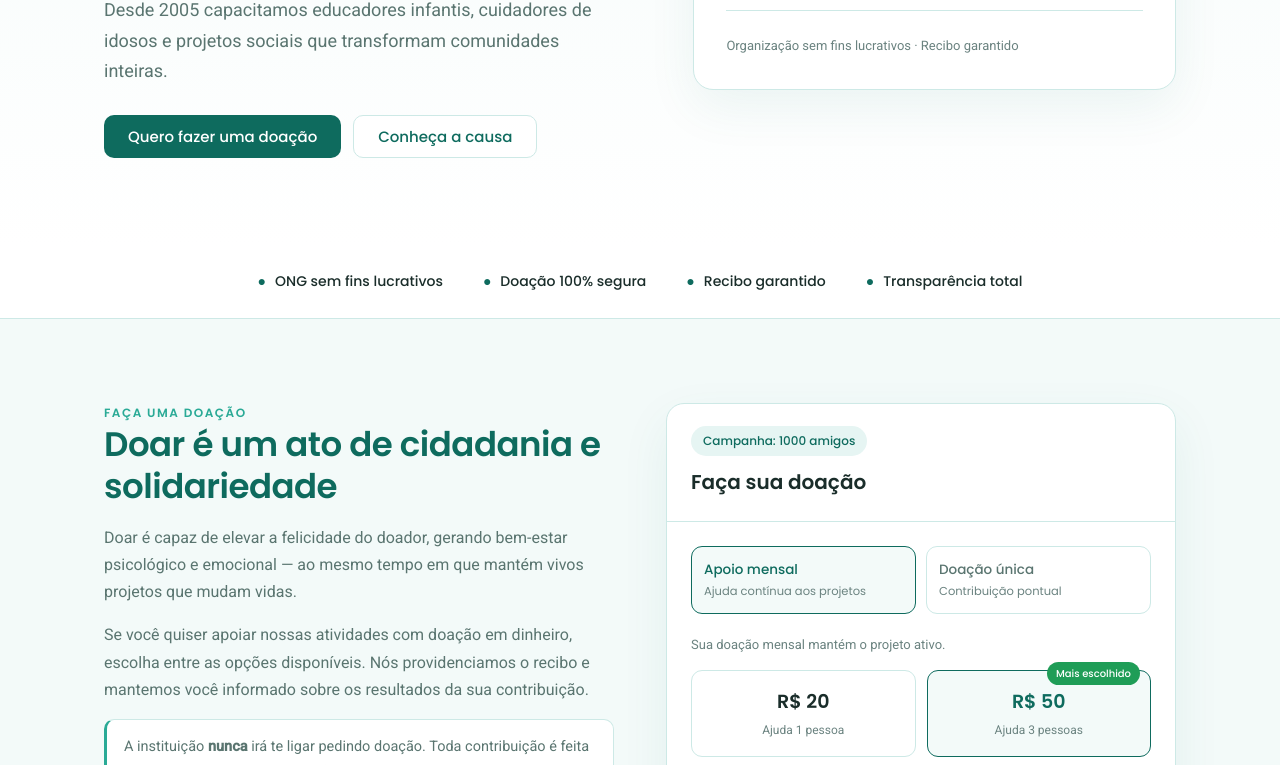
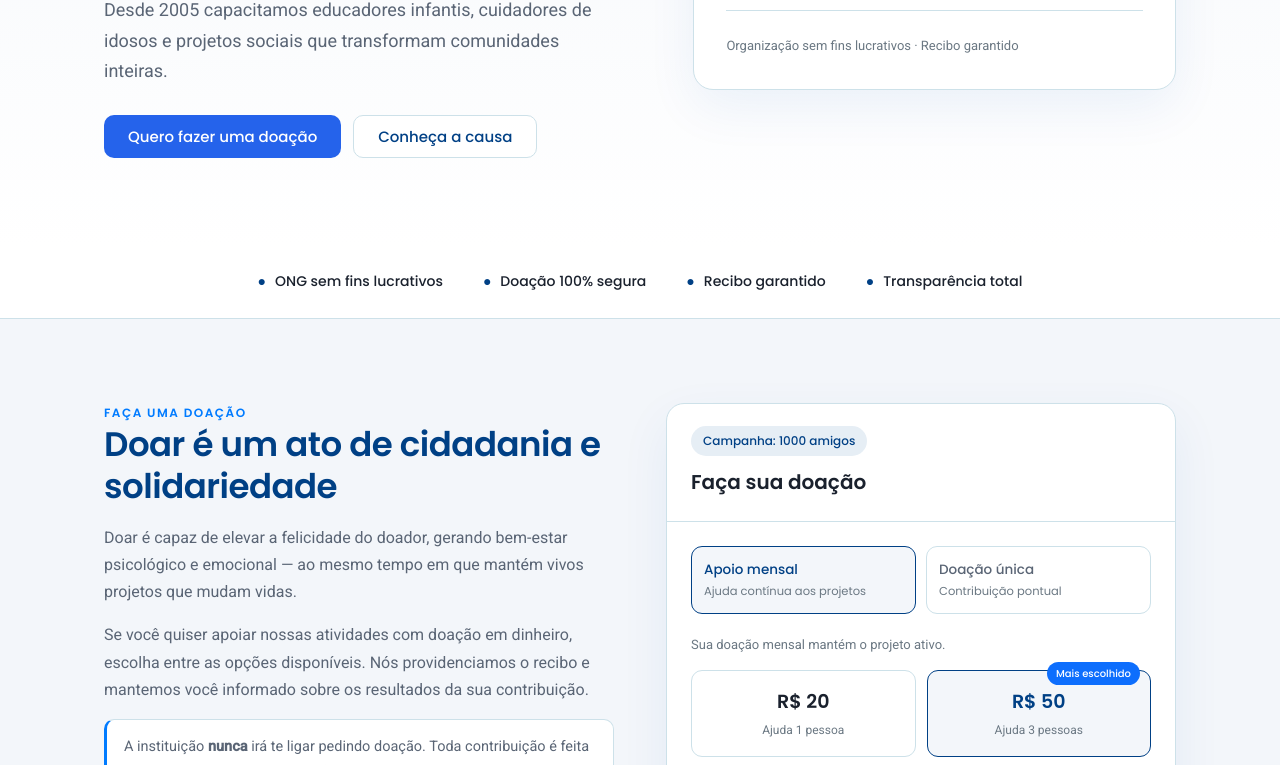
Before and after one commit to patrickcardosomoraes/ong-demo, a plain HTML site: page index.html in a window 1280 px wide. Shown: the part 455-1220 px from the top of the page. Drawn offline with Linux system fonts and the light colour scheme.

Commit message:
feat: aplica novo tema de cores azul e ajusta botões de doação
- Substitui paleta verde/teal por tons de azul em todas as variáveis CSS (light/dark)
- Renomeia variável `--green` para `--blue`
- Adiciona classes `btn-donate-yellow` e `btn-donate-nav` para botões de doação
- Redesenha o ícone da marca no header (contorno em vez de preenchido)
- Atualiza texto do hero de "Guarulhos" para "São Paulo

```diff
--- a/index.html
+++ b/index.html
@@ -42,92 +42,92 @@
 <style>
   :root {
     color-scheme: light;
-    --plum:#0e6b5e;
-    --plum-2:#1a8a7a;
-    --mauve:#2aaa96;
-    --ink:#1a2d2a;
-    --muted:#5a7570;
-    --soft:#6b8380;
-    --lav:#f3faf9;
-    --lav2:#e6f5f3;
-    --line:#cde9e6;
-    --green:#1f9d57;
+    --plum:#004085;
+    --plum-2:#0056b3;
+    --mauve:#007bff;
+    --ink:#1a212d;
+    --muted:#5a6575;
+    --soft:#6b7883;
+    --lav:#f3f6fa;
+    --lav2:#e6eef5;
+    --line:#cde1e9;
+    --blue:#0d6efd;
     --white:#fff;
     --header-bg: rgba(255, 255, 255, 0.9);
-    --focus: #2aaa96;
-    --shadow-color: rgba(14, 107, 94, 0.07);
-    --shadow-burger: rgba(14, 107, 94, 0.12);
-    --hover-soft: #d0eeeb;
-    --bar-bg: #daf0ee;
-    --quote-mark: #a8ddd8;
+    --focus: #007bff;
+    --shadow-color: rgba(0, 86, 179, 0.07);
+    --shadow-burger: rgba(0, 86, 179, 0.12);
+    --hover-soft: #cce5ff;
+    --bar-bg: #b8daff;
+    --quote-mark: #99c2ff;
   }
 
   @media (prefers-color-scheme: dark) {
     html:not(.light):not(.dark) {
       color-scheme: dark;
-      --plum:#4dd8c8;
-      --plum-2:#6ae0d0;
-      --mauve:#82e8da;
-      --ink:#e8f5f3;
-      --muted:#8aafa8;
-      --soft:#7a9f99;
-      --lav:#0d1e1c;
-      --lav2:#142b28;
-      --line:#1e3d38;
-      --green:#2ec173;
-      --white:#090f0e;
-      --header-bg: rgba(9, 15, 14, 0.9);
-      --focus: #82e8da;
+      --plum:#66b0ff;
+      --plum-2:#80bdff;
+      --mauve:#99caff;
+      --ink:#e8f0f5;
+      --muted:#8aa4af;
+      --soft:#7a959f;
+      --lav:#0d161e;
+      --lav2:#14202b;
+      --line:#1e2d3d;
+      --blue:#5ba0eb;
+      --white:#090b0f;
+      --header-bg: rgba(9, 11, 15, 0.9);
+      --focus: #99caff;
       --shadow-color: rgba(0, 0, 0, 0.3);
       --shadow-burger: rgba(0, 0, 0, 0.4);
-      --hover-soft: #1a3d37;
-      --bar-bg: #132f2b;
-      --quote-mark: #2b6a60;
+      --hover-soft: #002752;
+      --bar-bg: #001a36;
+      --quote-mark: #003366;
     }
   }
 
   html.light {
     color-scheme: light;
-    --plum:#0e6b5e;
-    --plum-2:#1a8a7a;
-    --mauve:#2aaa96;
-    --ink:#1a2d2a;
-    --muted:#5a7570;
-    --soft:#6b8380;
-    --lav:#f3faf9;
-    --lav2:#e6f5f3;
-    --line:#cde9e6;
-    --green:#1f9d57;
+    --plum:#004085;
+    --plum-2:#0056b3;
+    --mauve:#007bff;
+    --ink:#1a212d;
+    --muted:#5a6575;
+    --soft:#6b7883;
+    --lav:#f3f6fa;
+    --lav2:#e6eef5;
+    --line:#cde1e9;
+    --blue:#0d6efd;
     --white:#fff;
     --header-bg: rgba(255, 255, 255, 0.9);
-    --focus: #2aaa96;
-    --shadow-color: rgba(14, 107, 94, 0.07);
-    --shadow-burger: rgba(14, 107, 94, 0.12);
-    --hover-soft: #d0eeeb;
-    --bar-bg: #daf0ee;
-    --quote-mark: #a8ddd8;
+    --focus: #007bff;
+    --shadow-color: rgba(0, 86, 179, 0.07);
+    --shadow-burger: rgba(0, 86, 179, 0.12);
+    --hover-soft: #cce5ff;
+    --bar-bg: #b8daff;
+    --quote-mark: #99c2ff;
   }
 
   html.dark {
     color-scheme: dark;
-    --plum:#4dd8c8;
-    --plum-2:#6ae0d0;
-    --mauve:#82e8da;
-    --ink:#e8f5f3;
-    --muted:#8aafa8;
-    --soft:#7a9f99;
-    --lav:#0d1e1c;
-    --lav2:#142b28;
-    --line:#1e3d38;
-    --green:#2ec173;
-    --white:#090f0e;
-    --header-bg: rgba(9, 15, 14, 0.9);
-    --focus: #82e8da;
+    --plum:#66b0ff;
+    --plum-2:#80bdff;
+    --mauve:#99caff;
+    --ink:#e8f0f5;
+    --muted:#8aa4af;
+    --soft:#7a959f;
+    --lav:#0d161e;
+    --lav2:#14202b;
+    --line:#1e2d3d;
+    --blue:#5ba0eb;
+    --white:#090b0f;
+    --header-bg: rgba(9, 11, 15, 0.9);
+    --focus: #99caff;
     --shadow-color: rgba(0, 0, 0, 0.3);
     --shadow-burger: rgba(0, 0, 0, 0.4);
-    --hover-soft: #1a3d37;
-    --bar-bg: #132f2b;
-    --quote-mark: #2b6a60;
+    --hover-soft: #002752;
+    --bar-bg: #001a36;
+    --quote-mark: #003366;
   }
 
   html.theme-preload *,
@@ -210,6 +210,10 @@
     border-radius:10px;padding:13px 24px;font-size:15px;transition:.18s;line-height:1}
   .btn-primary{background:var(--plum);color:#fff}
   .btn-primary:hover{background:var(--plum-2)}
+  .btn-donate-yellow{background:#f2c94c!important;color:#1a1a1a!important}
+  .btn-donate-yellow:hover{background:#e0b83e!important}
+  .btn-donate-nav{background:#2563eb}
+  .btn-donate-nav:hover{background:#1d4ed8}
   .btn-soft{background:var(--lav2);color:var(--plum)}
   .btn-soft:hover{background:var(--hover-soft)}
   .btn-outline{background:var(--white);color:var(--plum);border:1px solid var(--line)}
@@ -226,8 +230,8 @@
   header{position:sticky;top:0;z-index:50;background:var(--header-bg);backdrop-filter:blur(10px);border-bottom:1px solid var(--line)}
   .nav{display:flex;align-items:center;justify-content:space-between;height:72px}
   .brand{display:flex;align-items:center;gap:11px}
-  .brand .mark{width:40px;height:40px;border-radius:11px;background:var(--plum);display:flex;align-items:center;justify-content:center;
-    color:#fff;font-family:'Poppins';font-weight:600;font-size:19px}
+  .brand .mark{width:30px;height:30px;border-radius:8px;background:transparent;border:1.5px solid var(--plum);display:flex;align-items:center;justify-content:center;
+    color:var(--plum);font-family:'Poppins';font-weight:600;font-size:14px}
   .brand .name{font-family:'Poppins';font-weight:600;font-size:17px;color:var(--plum);line-height:1.15}
   .brand .name span{display:block;font-size:10.5px;font-weight:400;letter-spacing:.6px;color:var(--soft);text-transform:uppercase}
   .menu{display:flex;gap:28px;align-items:center}
@@ -238,8 +242,8 @@
   .hero{background:linear-gradient(180deg,var(--lav) 0%,var(--white) 100%);position:relative;overflow:hidden}
   .hero .wrap{display:grid;grid-template-columns:1.05fr .95fr;gap:56px;align-items:center;padding:88px 24px}
   .badge{display:inline-flex;align-items:center;gap:8px;background:var(--white);border:1px solid var(--line);border-radius:999px;
-    padding:7px 15px;font-size:12.5px;font-family:'Poppins';font-weight:500;color:var(--plum)}
-  .badge .dot{width:7px;height:7px;border-radius:50%;background:var(--green)}
+    padding:7px 15px;font-size:12.5px;font-family:'Poppins';font-weight:500;color:#fff}
+  .badge .dot{width:7px;height:7px;border-radius:50%;background:var(--blue)}
   .hero h1{font-size:clamp(33px,4.6vw,52px);font-weight:700;line-height:1.12;margin:20px 0 18px;color:var(--ink);letter-spacing:-1px}
   .hero h1 em{font-style:normal;color:var(--plum)}
   .hero p{font-size:18px;color:var(--muted);max-width:500px;margin-bottom:28px}
@@ -289,7 +293,7 @@
   .val .desc{font-size:12px;color:var(--soft);margin-top:2px}
   .val.active{border-color:var(--plum);background:var(--lav)}
   .val.active .amount{color:var(--plum)}
-  .val .tag{position:absolute;top:-9px;right:10px;background:var(--green);color:#fff;font-size:10px;font-family:'Poppins';
+  .val .tag{position:absolute;top:-9px;right:10px;background:var(--blue);color:#fff;font-size:10px;font-family:'Poppins';
     font-weight:500;padding:3px 9px;border-radius:999px}
   .val.full{grid-column:1/-1}
   .val.full input{border:none;outline:none;font-family:'Poppins';font-weight:500;font-size:16px;width:100%;text-align:center;color:var(--plum);background:transparent}
@@ -298,8 +302,8 @@
   .progress-top{display:flex;justify-content:space-between;font-size:13.5px;margin-bottom:8px;color:var(--muted)}
   .progress-top b{font-family:'Poppins';color:var(--plum);font-weight:600}
   .bar{height:9px;background:var(--bar-bg);border-radius:999px;overflow:hidden}
-  .bar i{display:block;height:100%;width:100%;background:var(--green);border-radius:999px}
-  .progress-msg{margin-top:9px;font-size:12.5px;color:var(--green);font-weight:500;font-family:'Poppins'}
+  .bar i{display:block;height:100%;width:100%;background:var(--blue);border-radius:999px}
+  .progress-msg{margin-top:9px;font-size:12.5px;color:var(--blue);font-weight:500;font-family:'Poppins'}
   .card .btn{width:100%;justify-content:center}
   .secure{display:flex;align-items:center;justify-content:center;gap:6px;font-size:12px;color:var(--soft);margin-top:11px}
   .essencial .wrap{display:grid;grid-template-columns:1fr 1fr;gap:56px;align-items:center}
@@ -461,7 +465,7 @@
           <path d="M21 12.79A9 9 0 1 1 11.21 3 7 7 0 0 0 21 12.79z"/>
         </svg>
       </button>
-      <a href="#doar" class="btn btn-primary">Doar agora</a>
+      <a href="#doar" class="btn btn-primary btn-donate-nav">Doar agora</a>
       <button class="burger" aria-label="Menu">☰</button>
     </div>
   </div>
@@ -471,10 +475,10 @@
   <div class="wrap">
     <div>
       <span class="badge"><span class="dot"></span> Apoie nossos programas sociais</span>
-      <h1>Pequenos gestos que <em>mudam vidas</em> em Guarulhos</h1>
+      <h1>Pequenos gestos que <em>mudam vidas</em> em São Paulo</h1>
       <p>Desde 2005 capacitamos educadores infantis, cuidadores de idosos e projetos sociais que transformam comunidades inteiras.</p>
       <div class="hero-actions">
-        <a href="#doar" class="btn btn-primary">Quero fazer uma doação</a>
+        <a href="#doar" class="btn btn-primary btn-donate-nav">Quero fazer uma doação</a>
         <a href="#essencial" class="btn btn-outline">Conheça a causa</a>
       </div>
     </div>
@@ -557,7 +561,7 @@
           <div class="progress-msg">Meta alcançada — ampliando o impacto do projeto (+165%)</div>
         </div>
 
-        <button class="btn btn-primary" onclick="doar()">Fazer doação <span id="btnval">mensal de R$ 50</span></button>
+        <button class="btn btn-primary btn-donate-nav" onclick="doar()">Fazer doação <span id="btnval">mensal de R$ 50</span></button>
         <div class="secure">Você será redirecionado para o checkout seguro</div>
       </div>
     </div>
```
